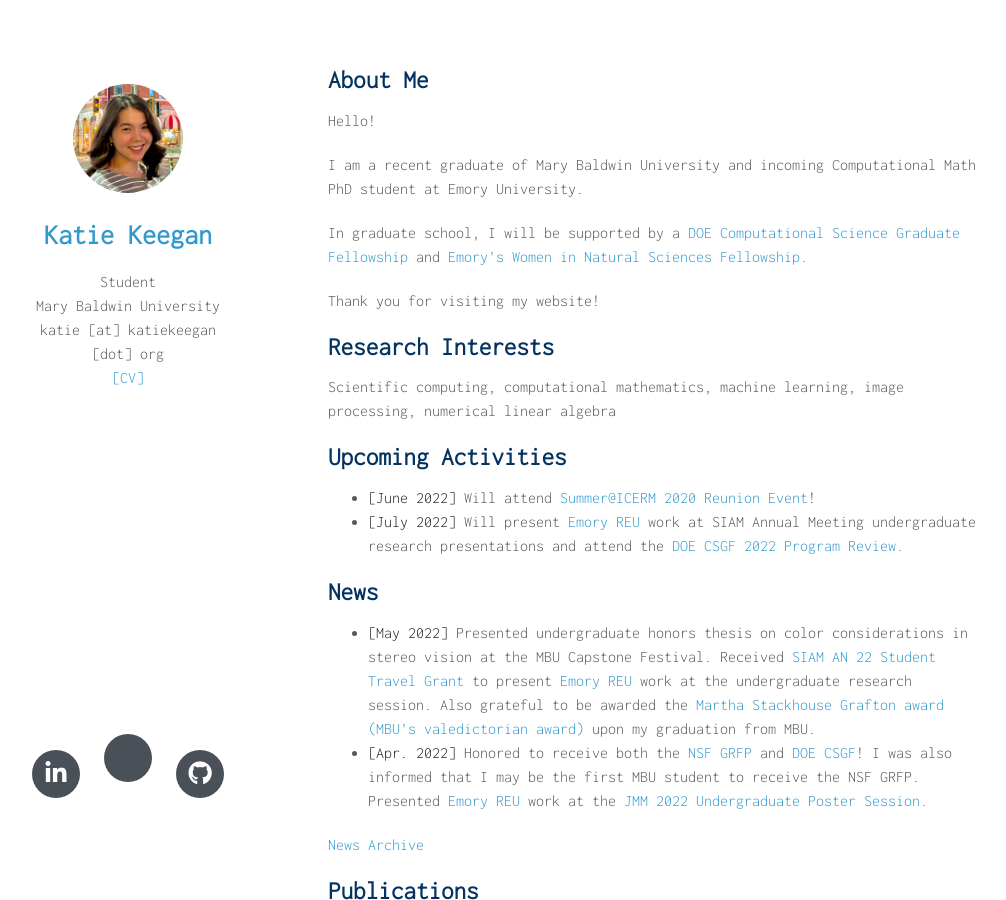
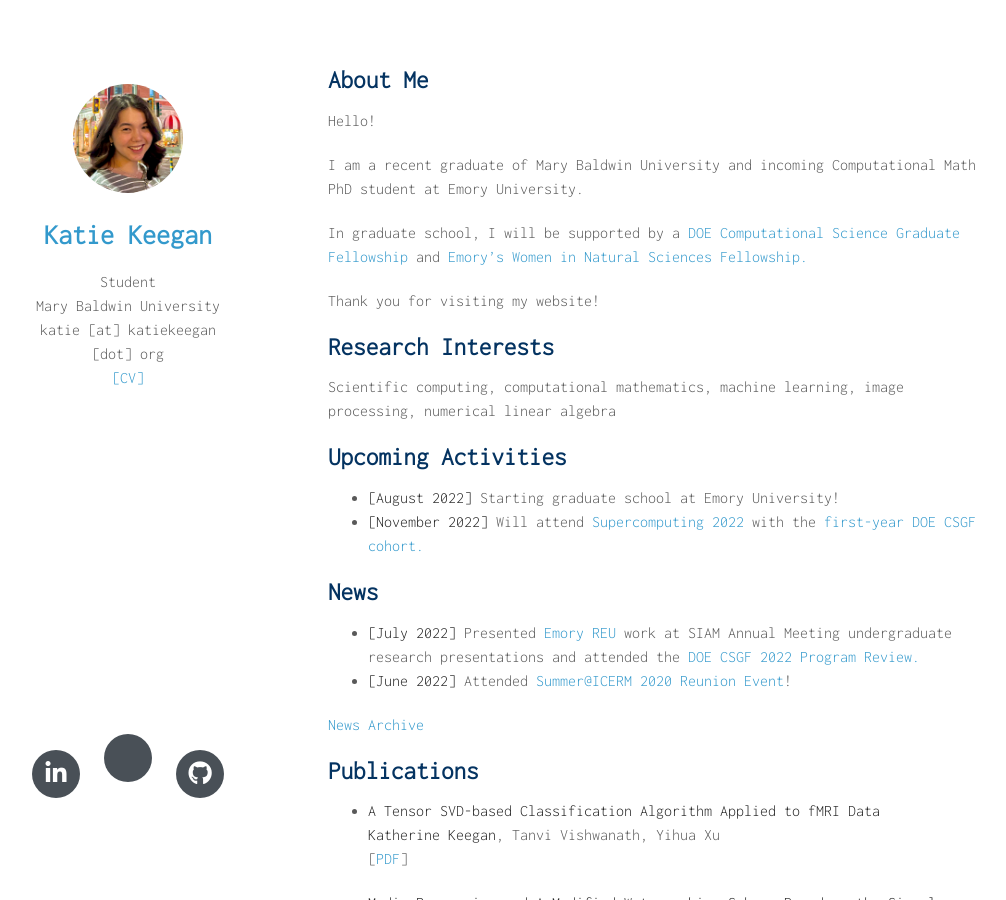
Before and after one commit to katiekeegan/katiekeegan, a Jekyll site: the page built from index.md, in a window 1280 px wide and 900 px high. Shown: the whole window, without its empty margins (142-1148 px from the left). Built offline with Jekyll 4.4.1, drawn with Linux system fonts in a browser that asks for light colours; nearby versions of some CDN libraries; a style sheet for code colours, icons or effects is not loaded; our own code applies the rules of GitHub Pages for plain Markdown files.

Commit message:
Update index.md

```diff
--- a/index.md
+++ b/index.md
@@ -16,15 +16,14 @@ Thank you for visiting my website!
 
 Scientific computing, computational mathematics, machine learning, image processing, numerical linear algebra
 
-
 ## Upcoming Activities
 
-- **[June 2022]**  Will attend [Summer@ICERM 2020 Reunion Event](https://www.google.com/search?q=icerm+2020+reunion&oq=icerm+2020+reunion&aqs=chrome..69i57j69i61.1755j0j1&sourceid=chrome&ie=UTF-8)!
-- **[July 2022]** Will present [Emory REU](http://www.mathcs.emory.edu/site/scicomp/REURET/) work at SIAM Annual Meeting undergraduate research presentations and attend the [DOE CSGF 2022 Program Review.](https://www.krellinst.org/csgf/conf/2022)
+- **[August 2022]** Starting graduate school at Emory University!
+- **[November 2022]** Will attend [Supercomputing 2022](https://sc22.supercomputing.org/) with the [first-year DOE CSGF cohort.](https://www.krellinst.org/csgf/about-doe-csgf/news-events/2022-incoming-class)
 
 ## News
-- **[May 2022]**  Presented undergraduate honors thesis on color considerations in stereo vision at the MBU Capstone Festival. Received [SIAM AN 22 Student Travel Grant](https://www.siam.org/conferences/conference-support/siam-student-travel-awards) to present [Emory REU](http://www.mathcs.emory.edu/site/scicomp/REURET/) work at the undergraduate research session. Also grateful to be awarded the [Martha Stackhouse Grafton award (MBU's valedictorian award)](https://marybaldwin.edu/news/2022/05/18/mbufamily-celebrates-commencement-2022/) upon my graduation from MBU.
-- **[Apr. 2022]** Honored to receive both the [NSF GRFP](https://www.research.gov/grfp/AwardeeList.do?method=loadAwardeeList) and [DOE CSGF](https://www.krellinst.org/csgf/)! I was also informed that I may be the first MBU student to receive the NSF GRFP. Presented [Emory REU](http://www.mathcs.emory.edu/site/scicomp/REURET/) work at the [JMM 2022 Undergraduate Poster Session.](https://meetings.ams.org/math/jmm2022/meetingapp.cgi/Paper/8333)
+- **[July 2022]** Presented [Emory REU](http://www.mathcs.emory.edu/site/scicomp/REURET/) work at SIAM Annual Meeting undergraduate research presentations and attended the [DOE CSGF 2022 Program Review.](https://www.krellinst.org/csgf/conf/2022)
+- **[June 2022]**  Attended [Summer@ICERM 2020 Reunion Event](https://www.google.com/search?q=icerm+2020+reunion&oq=icerm+2020+reunion&aqs=chrome..69i57j69i61.1755j0j1&sourceid=chrome&ie=UTF-8)!
 
 [News Archive](news.md)
 
```
